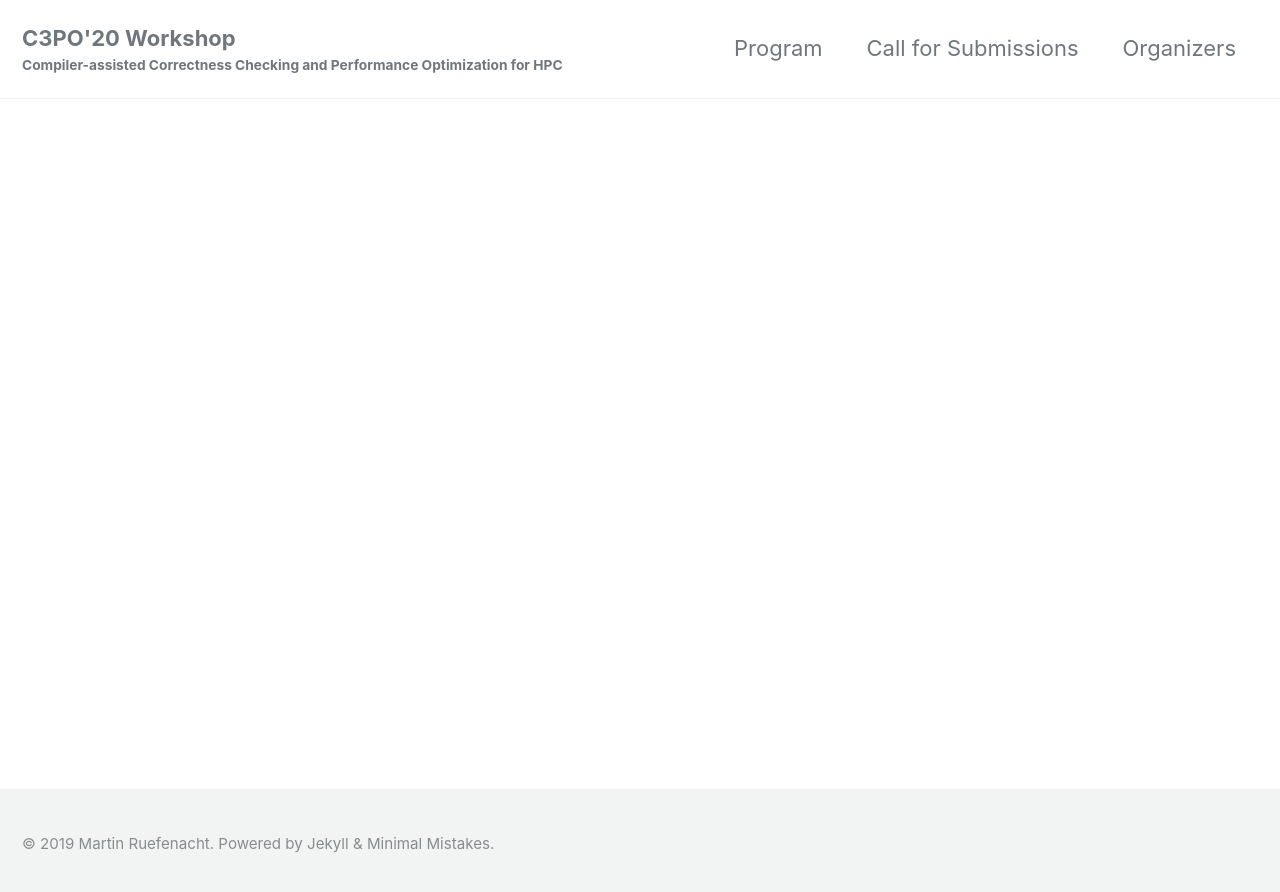
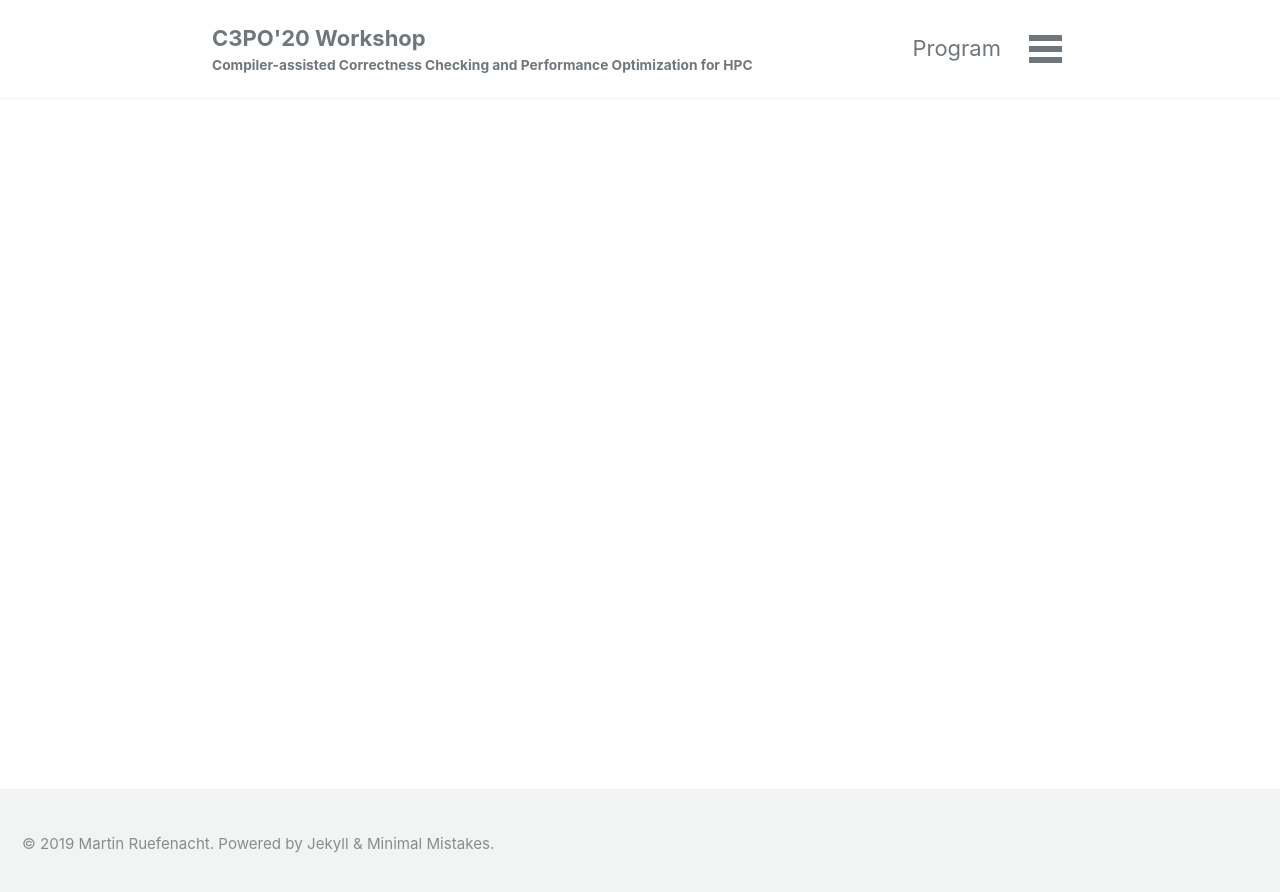
Before and after one commit to c3po-workshop/c3po-workshop.github.io, a Jekyll site: the page built from index.html, in a window 1280 px wide. Shown: the top 892 px of the page. Built offline with Jekyll 4.4.1, drawn with Linux system fonts in a browser that asks for light colours; cached includes are drawn as plain includes; nearby versions of some CDN libraries; the list of posts is cut into pages by our own code.

Commit message:
Maximum width reduced

```diff
--- a/_sass/minimal-mistakes/_variables.scss
+++ b/_sass/minimal-mistakes/_variables.scss
@@ -137,7 +137,7 @@
 $medium-wide: 900px !default;
 $large: 1024px !default;
 $x-large: 1280px !default;
-$max-width: $x-large !default;
+$max-width: $medium-wide !default;
 
 /*
    Grid
```
